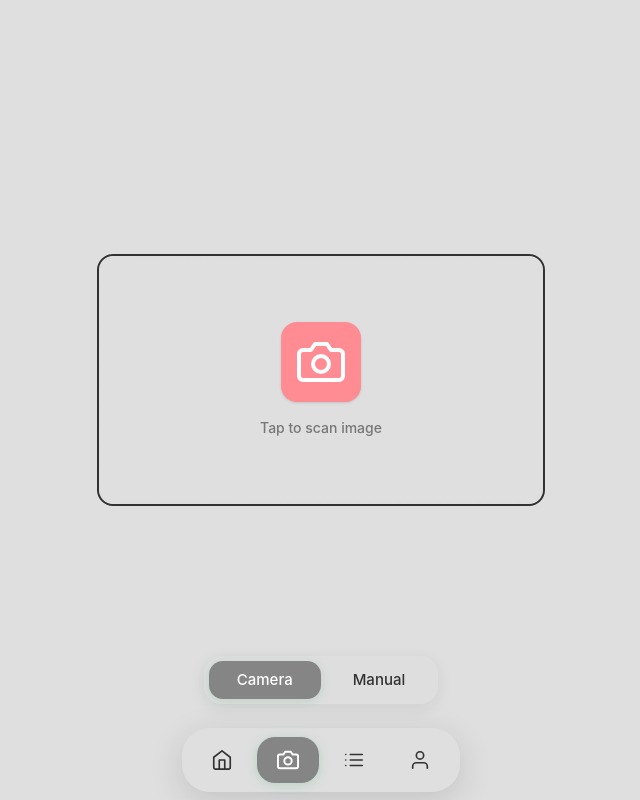
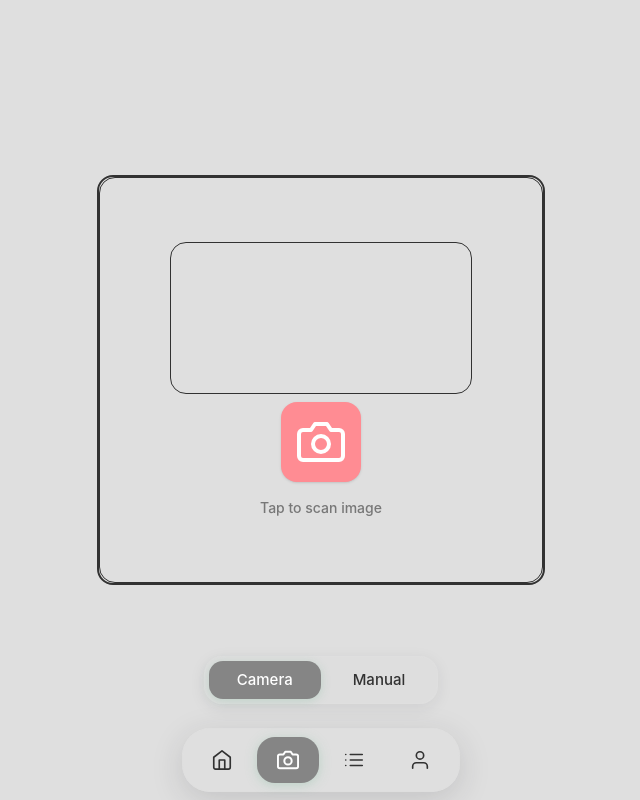
Before and after one commit to mohammedash-iq/bite-balance, a React (Vite) app in the folder version-1/frontend/: page /dashboard in a window 1280 px wide. Both pictures are taken after a click on the button 607 px from the left and 760 px from the top of the page. Shown: the whole page, without its empty margins (319-959 px from the left). Built offline with nearby package versions, Linux system fonts and the light colour scheme; no server answers.

Commit message:
fixed navigation issue when reload

```diff
--- a/version-1/frontend/src/components/dashboard/scan-section/CameraScan.tsx
+++ b/version-1/frontend/src/components/dashboard/scan-section/CameraScan.tsx
@@ -1,9 +1,40 @@
+import { useEffect, useReducer, useRef, useState } from "react";
 import { FiCamera } from "react-icons/fi";
 
+
 function CameraScan() {
+  const videoRef = useRef(null)
+  const streamRef = useRef(null)
+  useEffect(() => {
+    async function startMedia() {
+      try {
+        const stream = await navigator.mediaDevices.getUserMedia({ video: { facingMode: "environment", height: 480, width: 720 }, audio: true })
+        streamRef.current = stream;
+        if (videoRef.current) {
+          videoRef.current.srcObject = streamRef.current;
+        }
+      }
+      catch (err) {
+        console.log("Cannot access camera", err);
+      }
+    }
+    startMedia()
+    return () => {
+      if (streamRef.current) {
+        streamRef.current.getTracks().forEach(track => track.stop());
+      }
+    }
+  }
+    , [])
+
+
   return (
-    <div key="scan" className="apple-font w-full border-palette-grey border-2 rounded-2xl">
-      <div className="px-5 py-16 bg-palette-beige rounded-2xl flex flex-col items-center justify-center border-2 border-dashed border-palette-thistle hover:bg-palette-thistle/20 transition-all duration-150 active:scale-95">
+    <div className="apple-font w-full border-palette-grey border-2 rounded-2xl">
+      <div className="px-5 py-16 bg-palette-beige rounded-2xl flex flex-col items-center justify-center border-1 ">
+        <div>
+          <video ref={videoRef} autoPlay playsInline muted className=" rounded-2xl border mb-2 scale-x-[-1]" > video will be availble here</video>
+        </div>
+
         <div className="p-4 bg-palette-raspberry text-white rounded-2xl shadow-sm">
           <FiCamera size={48} />
         </div>
```
